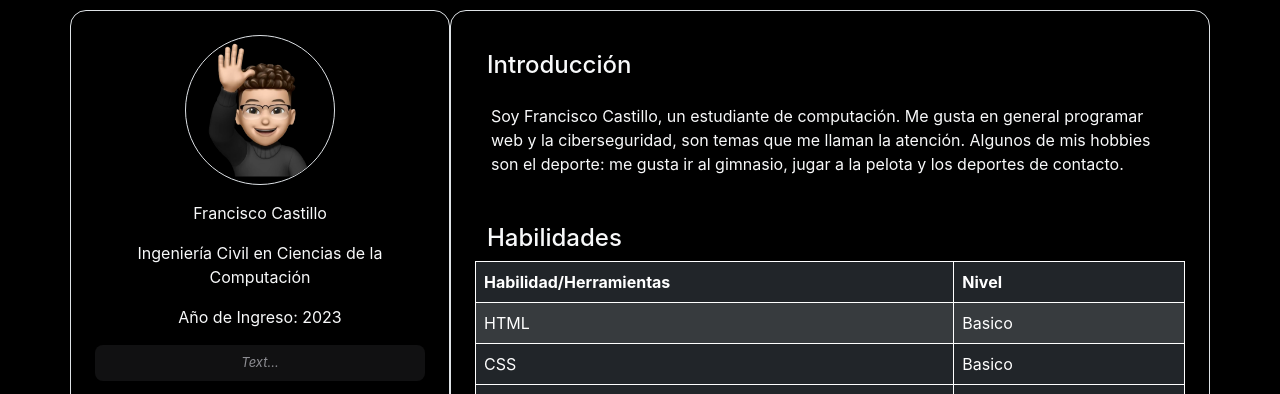
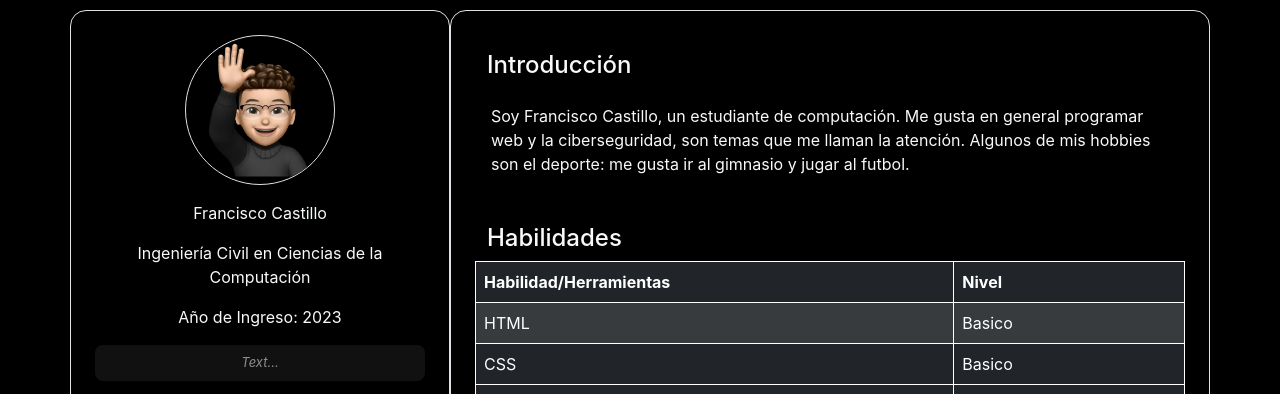
Before and after one commit to Panchoox/Panchoox.github.io, a plain HTML site: page index.html in a window 1280 px wide. Shown: the part 92-486 px from the top of the page. Drawn offline with nearby package versions, Linux system fonts and the light colour scheme.

Commit message:
Update hobbies description in index.html

```diff
--- a/index.html
+++ b/index.html
@@ -62,7 +62,7 @@
             <h4>Introducción</h4>
        </div>
         <div class="cotainer p-3 ">
-            <p>Soy Francisco Castillo, un estudiante de computación. Me gusta en general programar web y la ciberseguridad, son temas que me llaman la atención. Algunos de mis hobbies son el deporte: me gusta ir al gimnasio, jugar a la pelota y los deportes de contacto.</p>
+            <p>Soy Francisco Castillo, un estudiante de computación. Me gusta en general programar web y la ciberseguridad, son temas que me llaman la atención. Algunos de mis hobbies son el deporte: me gusta ir al gimnasio y jugar al futbol.</p>
         </div>
         <div class="container mt-3">
             <h4>Habilidades</h4>
```
